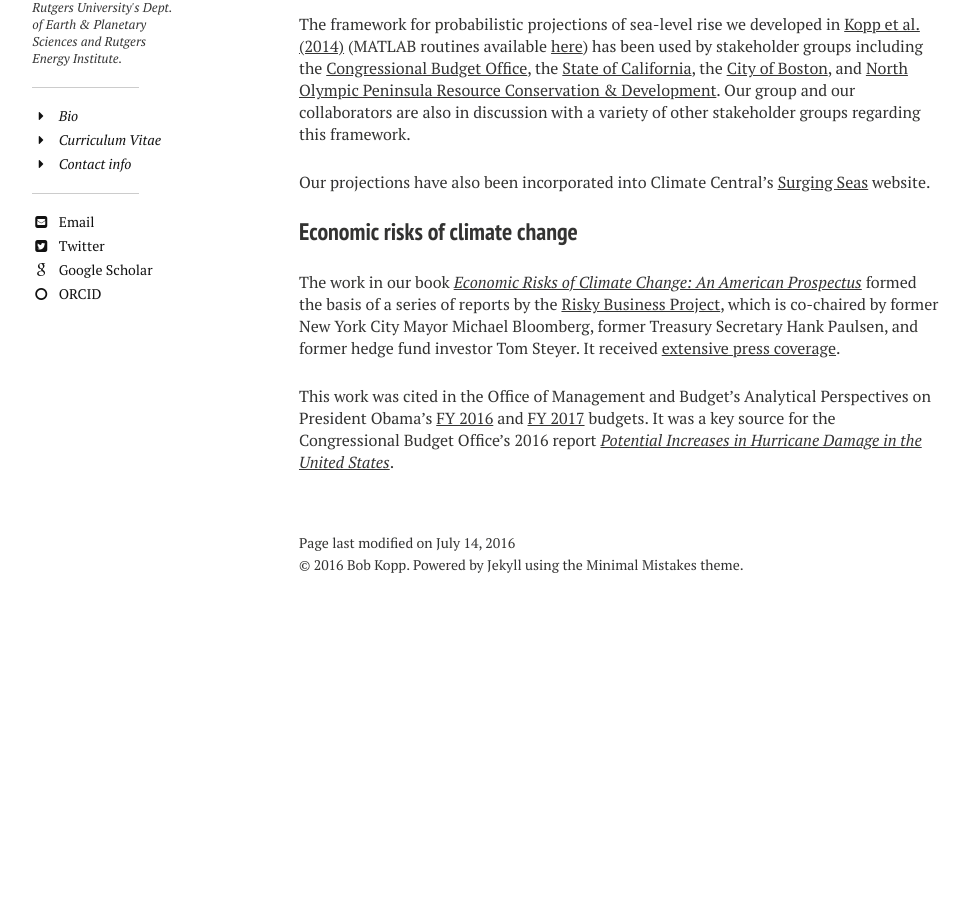
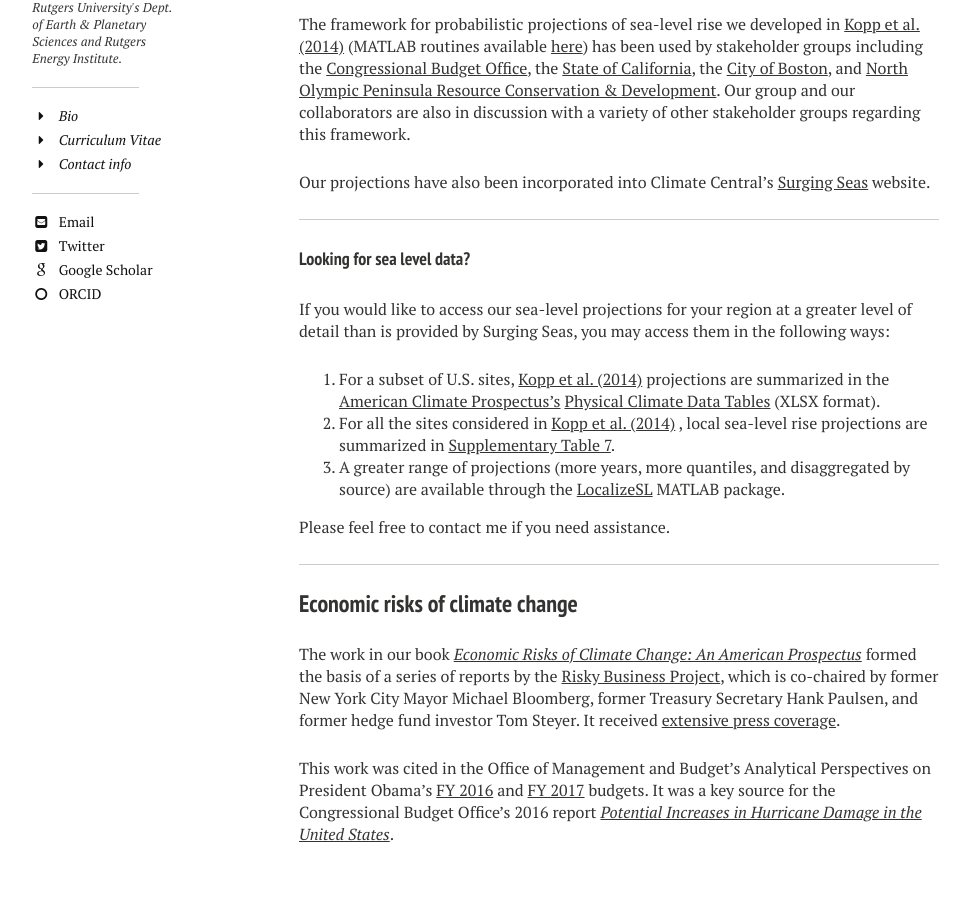
Before and after one commit to mrke/bobkopp.github.io, a Jekyll site: the page built from impact/index.md, in a window 1280 px wide and 1400 px high, scrolled down 929 px. Shown: the part 405-1312 px from the top of the window, without its empty margins (21-991 px from the left). Built offline with Jekyll 4.4.1, drawn with Linux system fonts in a browser that asks for light colours; nearby versions of some CDN libraries; before the commit the page ends 1957 px from its top, so only the background shows below that.

Commit message:
Sea level sources

```diff
--- a/impact/index.md
+++ b/impact/index.md
@@ -2,7 +2,7 @@
 layout: page
 title: Impact
 tags: [impact]
-modified: 14 July 2016
+modified: 30 November 2016
 comments: false
 share: false
 image:
@@ -25,6 +25,19 @@ The framework for probabilistic projections of sea-level rise we developed in [K
 
  Our projections have also been incorporated into Climate Central's [Surging Seas](http://sealevel.climatecentral.org/) website.
 
+***
+
+#### Looking for sea level data?
+
+If you would like to access our sea-level projections for your region at a greater level of detail than is provided by Surging Seas, you may access them in the following ways:
+
+1. For a subset of U.S. sites, [Kopp et al. (2014)](http://dx.doi.org/10.1002/2014EF000239)  projections are summarized in the [American Climate Prospectus's](http://www.climateprospectus.org/) [Physical Climate Data Tables](resources/ACP_Science-Data-Tables.xlsx) (XLSX format).
+2. For all the sites considered in [Kopp et al. (2014)](http://dx.doi.org/10.1002/2014EF000239) , local sea-level rise projections are summarized in [Supplementary Table  7](resources/KoppEtAl2014-Sup-Table7.tsv).
+3. A greater range of projections (more years, more quantiles, and disaggregated by source) are available through the [LocalizeSL](https://github.com/bobkopp/LocalizeSL) MATLAB package.
+
+Please feel free to contact me if you need assistance.
+
+ ***
 
 ### Economic risks of climate change
 
```
